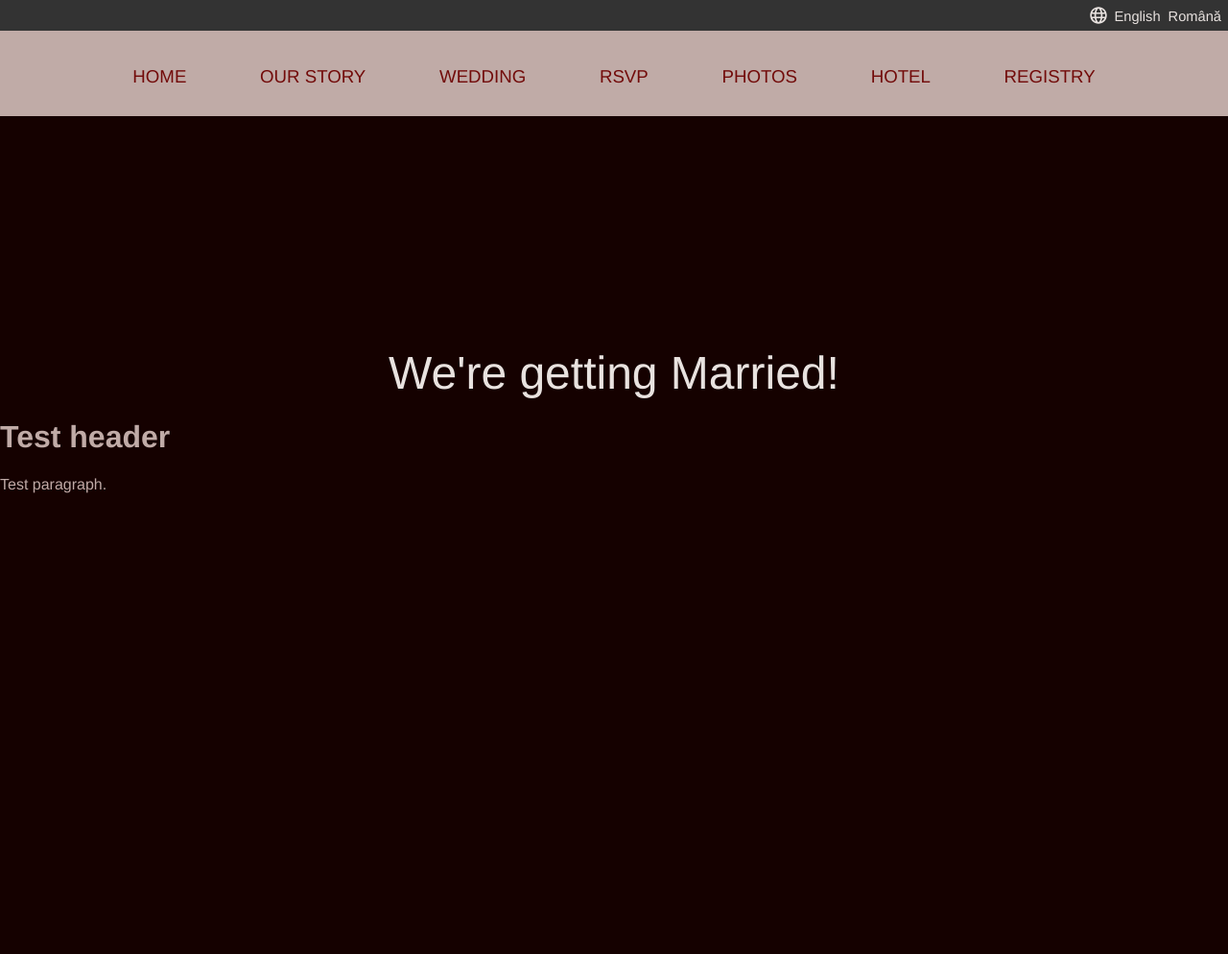
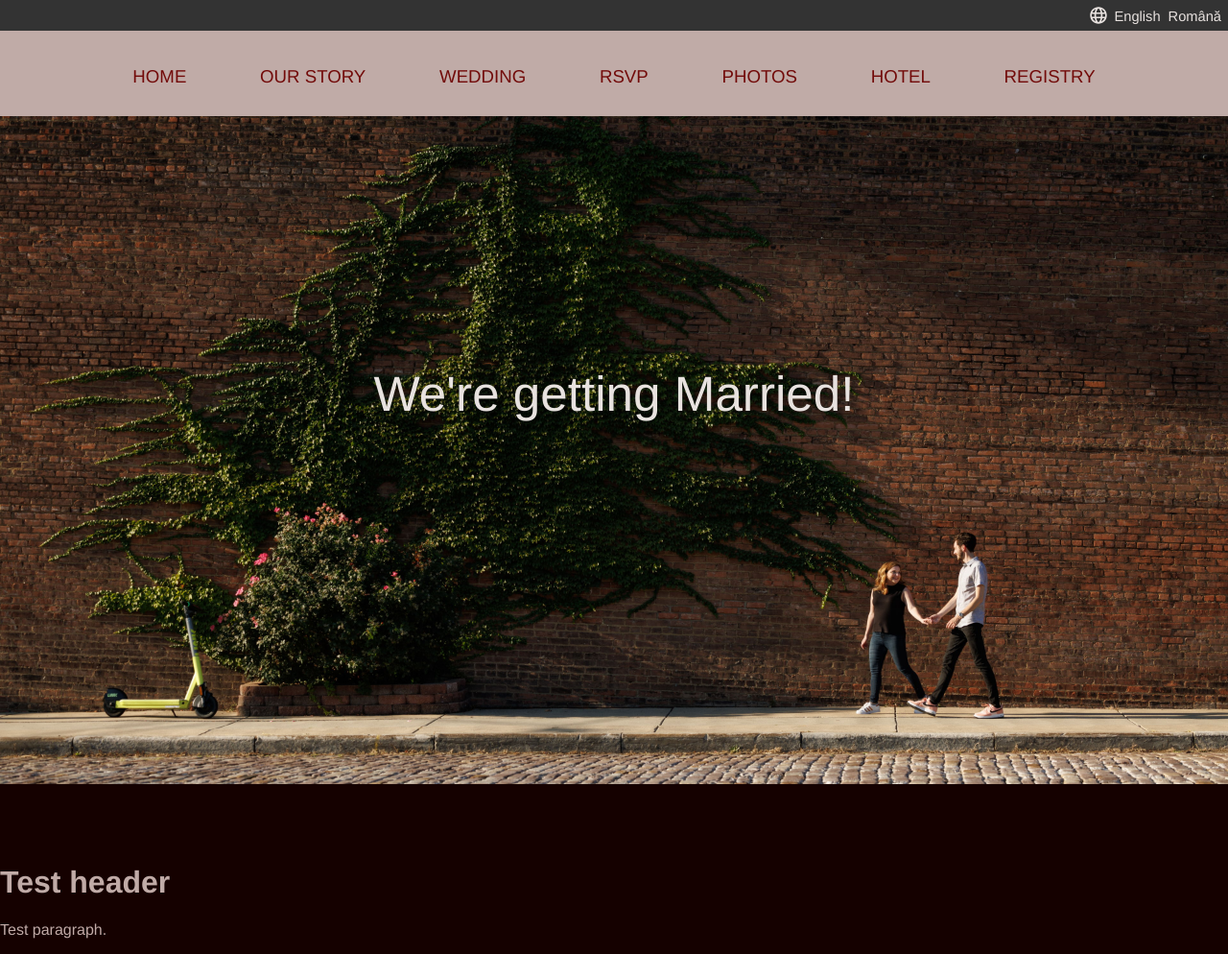
Before and after one commit to eddie-cosma/jeddie-wedding, a Flask app: page /en/ in a window 1280 px wide. Shown: the whole page at 96% size. Before the commit the page ends 514 px from the top, so only its background shows below. Run offline with Flask 2, Linux system fonts and the light colour scheme; parts of the project's set-up code (start-up, migrations or seed data) failed here and were passed over; some web fonts are replaced.

Commit message:
Updated front page image

```diff
--- a/jeddie/static/style.css
+++ b/jeddie/static/style.css
@@ -8,12 +8,12 @@
 
 @font-face {
     font-family: TofinoProRegular;
-    src: url("Tofino_Pro/Tofino Pro Reg Subset OTFs/TofinoProPersonal-Regular.otf")
+    src: url("fonts/TofinoProPersonal-Regular.otf")
 }
 
 @font-face {
     font-family: TofinoProWideSemibold;
-    src: url("Tofino_Pro/Tofino Pro Wide Subset OTFs/TofinoProPersonalWide-Semibold.otf")
+    src: url("fonts/TofinoProPersonalWide-Semibold.otf")
 }
 
 body {
@@ -92,12 +92,21 @@ main {
     padding: 0;
 }
 
+img#cover-image-home {
+    width: 100%;
+    height: calc(100vh - 104px);
+    object-fit: cover;
+    object-position: 75% 66%;
+}
+
 div#announcement {
+    position: relative;
+    top: -55vh;
+    width: 100%;
     animation: 1s anim-lineUp ease-out 1;
-    font-size: 36pt;
+    font-size: max(4vw, 20pt);
     font-family: TofinoProWideSemibold, Helvetica, Arial, sans-serif;
     text-align: center;
-    margin-top: 30vh;
     color: var(--alt-background);
 }
 
@@ -115,6 +124,12 @@ div#announcement {
     }
 }
 
+div#gallery {
+    display: flex;
+    flex-direction: row;
+    flex-wrap: wrap;
+}
+
 .hotel-book {
     float: right;
 }
@@ -123,7 +138,7 @@ div#announcement {
 
 }
 
-@media screen and (max-width: 800px) {
+@media only screen and (max-width: 800px) {
     nav {
         flex-direction: column;
         position: relative;
@@ -143,4 +158,9 @@ div#announcement {
     nav.responsive a {
         display: block;
     }
+
+    img#cover-image-home {
+        height: calc(100vh - 37px);
+        max-height: -webkit-fill-available;
+    }
 }
--- a/jeddie/templates/base.html
+++ b/jeddie/templates/base.html
@@ -2,6 +2,7 @@
 <html lang="en">
 <head>
     <meta charset="UTF-8">
+    <meta name="viewport" content="width=device-width, initial-scale=1.0">
     <title>Jen ❤️ Eddie : {% block title %}{% endblock %}</title>
     <link rel="stylesheet" type="text/css" href="{{ url_for('static', filename='style.css') }}">
     <script src="{{ url_for('static', filename='style.js') }}"></script>
--- a/jeddie/templates/home.html
+++ b/jeddie/templates/home.html
@@ -1,6 +1,7 @@
 {% extends "base.html" %}
 {% block title %}Home{% endblock %}
 {% block content %}
+    <img src="{{ url_for('static', filename='images/home.jpg') }}" alt="Jen and Eddie" id="cover-image-home">
     <div id="announcement">We're getting Married!</div>
     <h1>Test header</h1>
     <p>Test paragraph.</p>
--- a/jeddie/templates/photos.html
+++ b/jeddie/templates/photos.html
@@ -1,5 +1,7 @@
 {% extends "base.html" %}
 {% block title %}Photos{% endblock %}
 {% block content %}
+    <div id="gallery">
 
+    </div>
 {% endblock %}
```
Also changed, not shown: jeddie/static/images/home.jpg (added).
